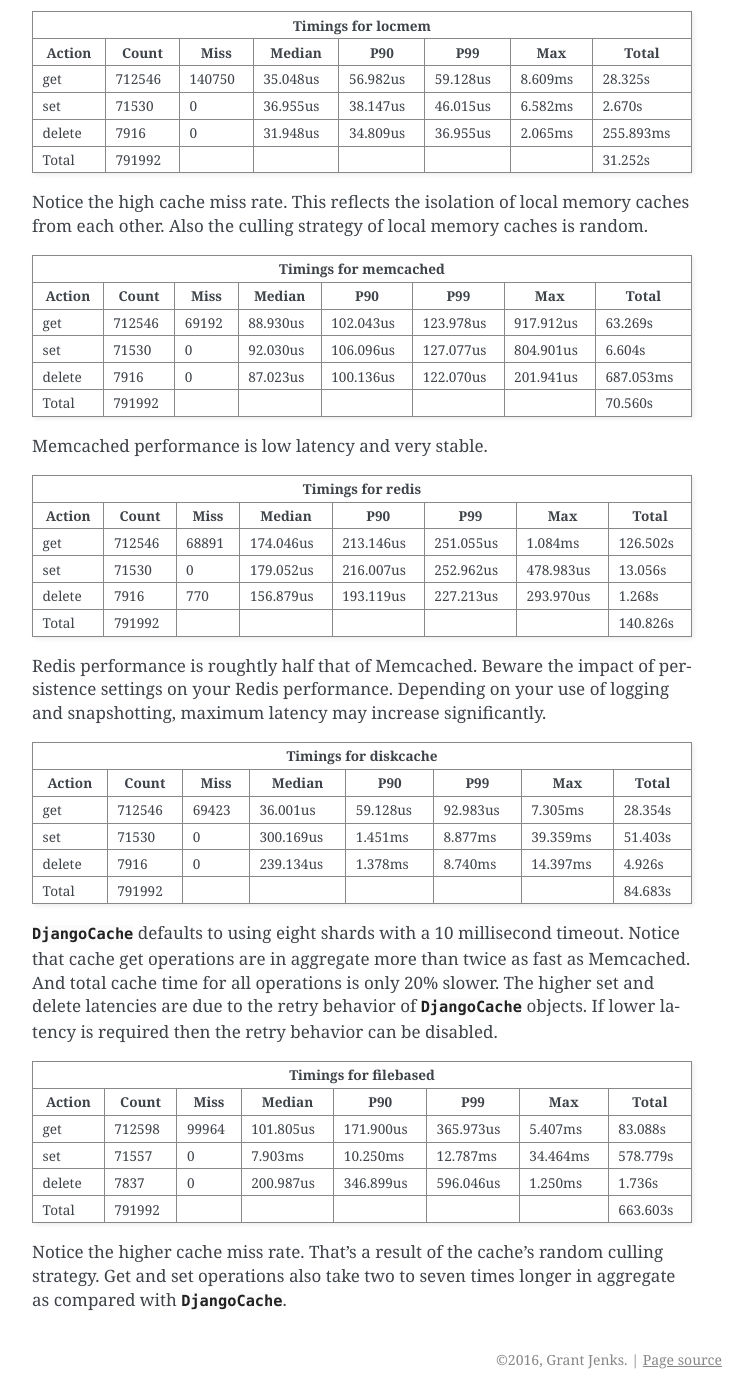
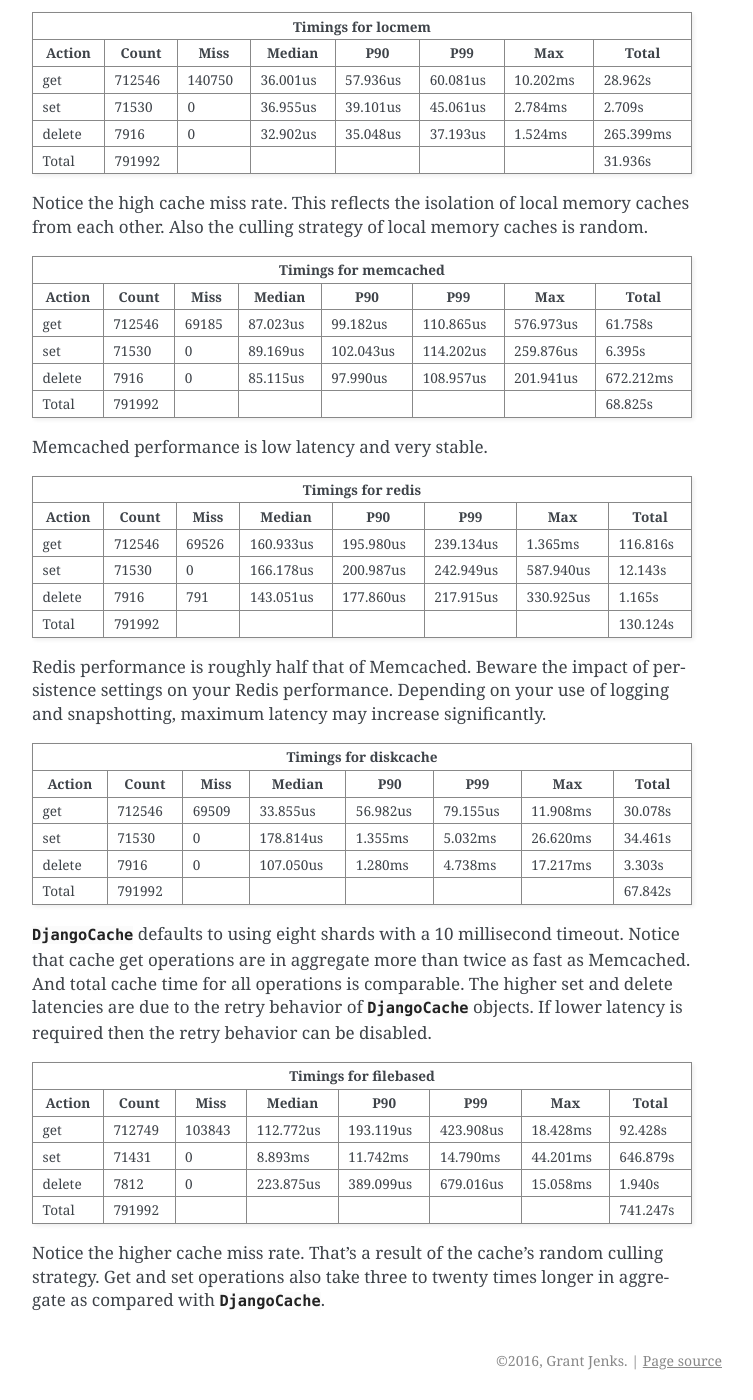
Before and after one commit to grantjenks/python-diskcache, a Sphinx documentation site: the page built from docs/djangocache-benchmarks.rst, in a window 1280 px wide and 1400 px high, scrolled down 5101 px. Shown: the whole window, without its empty margins (388-1141 px from the left). Built offline with Sphinx 7.4.7, drawn with Linux system fonts in a browser that asks for light colours.

Commit message:
Update benchmark graphs, data, and comments

```diff
--- a/docs/djangocache-benchmarks.rst
+++ b/docs/djangocache-benchmarks.rst
@@ -136,10 +136,10 @@
 -------------------------------------------------------------------------------
    Action     Count      Miss    Median       P90       P99       Max     Total
 ========= ========= ========= ========= ========= ========= ========= =========
-      get    712546    140750  35.048us  56.982us  59.128us   8.609ms  28.325s
-      set     71530         0  36.955us  38.147us  46.015us   6.582ms   2.670s
-   delete      7916         0  31.948us  34.809us  36.955us   2.065ms 255.893ms
-    Total    791992                                                    31.252s
+      get    712546    140750  36.001us  57.936us  60.081us  10.202ms  28.962s
+      set     71530         0  36.955us  39.101us  45.061us   2.784ms   2.709s
+   delete      7916         0  32.902us  35.048us  37.193us   1.524ms 265.399ms
+    Total    791992                                                    31.936s
 ========= ========= ========= ========= ========= ========= ========= =========
 
 Notice the high cache miss rate. This reflects the isolation of local memory
@@ -151,10 +151,10 @@
 -------------------------------------------------------------------------------
    Action     Count      Miss    Median       P90       P99       Max     Total
 ========= ========= ========= ========= ========= ========= ========= =========
-      get    712546     69192  88.930us 102.043us 123.978us 917.912us  63.269s
-      set     71530         0  92.030us 106.096us 127.077us 804.901us   6.604s
-   delete      7916         0  87.023us 100.136us 122.070us 201.941us 687.053ms
-    Total    791992                                                    70.560s
+      get    712546     69185  87.023us  99.182us 110.865us 576.973us  61.758s
+      set     71530         0  89.169us 102.043us 114.202us 259.876us   6.395s
+   delete      7916         0  85.115us  97.990us 108.957us 201.941us 672.212ms
+    Total    791992                                                    68.825s
 ========= ========= ========= ========= ========= ========= ========= =========
 
 Memcached performance is low latency and very stable.
@@ -164,13 +164,13 @@
 -------------------------------------------------------------------------------
    Action     Count      Miss    Median       P90       P99       Max     Total
 ========= ========= ========= ========= ========= ========= ========= =========
-      get    712546     68891 174.046us 213.146us 251.055us   1.084ms 126.502s
-      set     71530         0 179.052us 216.007us 252.962us 478.983us  13.056s
-   delete      7916       770 156.879us 193.119us 227.213us 293.970us   1.268s
-    Total    791992                                                   140.826s
+      get    712546     69526 160.933us 195.980us 239.134us   1.365ms 116.816s
+      set     71530         0 166.178us 200.987us 242.949us 587.940us  12.143s
+   delete      7916       791 143.051us 177.860us 217.915us 330.925us   1.165s
+    Total    791992                                                   130.124s
 ========= ========= ========= ========= ========= ========= ========= =========
 
-Redis performance is roughtly half that of Memcached. Beware the impact of
+Redis performance is roughly half that of Memcached. Beware the impact of
 persistence settings on your Redis performance. Depending on your use of
 logging and snapshotting, maximum latency may increase significantly.
 
@@ -179,17 +179,17 @@
 -------------------------------------------------------------------------------
    Action     Count      Miss    Median       P90       P99       Max     Total
 ========= ========= ========= ========= ========= ========= ========= =========
-      get    712546     69423  36.001us  59.128us  92.983us   7.305ms  28.354s
-      set     71530         0 300.169us   1.451ms   8.877ms  39.359ms  51.403s
-   delete      7916         0 239.134us   1.378ms   8.740ms  14.397ms   4.926s
-    Total    791992                                                    84.683s
+      get    712546     69509  33.855us  56.982us  79.155us  11.908ms  30.078s
+      set     71530         0 178.814us   1.355ms   5.032ms  26.620ms  34.461s
+   delete      7916         0 107.050us   1.280ms   4.738ms  17.217ms   3.303s
+    Total    791992                                                    67.842s
 ========= ========= ========= ========= ========= ========= ========= =========
 
 :class:`DjangoCache <diskcache.DjangoCache>` defaults to using eight shards
 with a 10 millisecond timeout. Notice that cache get operations are in
 aggregate more than twice as fast as Memcached. And total cache time for all
-operations is only 20% slower. The higher set and delete latencies are due to
-the retry behavior of :class:`DjangoCache <diskcache.DjangoCache>` objects. If
+operations is comparable. The higher set and delete latencies are due to the
+retry behavior of :class:`DjangoCache <diskcache.DjangoCache>` objects. If
 lower latency is required then the retry behavior can be disabled.
 
 ========= ========= ========= ========= ========= ========= ========= =========
@@ -197,12 +197,12 @@
 -------------------------------------------------------------------------------
    Action     Count      Miss    Median       P90       P99       Max     Total
 ========= ========= ========= ========= ========= ========= ========= =========
-      get    712598     99964 101.805us 171.900us 365.973us   5.407ms  83.088s
-      set     71557         0   7.903ms  10.250ms  12.787ms  34.464ms 578.779s
-   delete      7837         0 200.987us 346.899us 596.046us   1.250ms   1.736s
-    Total    791992                                                   663.603s
+      get    712749    103843 112.772us 193.119us 423.908us  18.428ms  92.428s
+      set     71431         0   8.893ms  11.742ms  14.790ms  44.201ms 646.879s
+   delete      7812         0 223.875us 389.099us 679.016us  15.058ms   1.940s
+    Total    791992                                                   741.247s
 ========= ========= ========= ========= ========= ========= ========= =========
 
 Notice the higher cache miss rate. That's a result of the cache's random
-culling strategy. Get and set operations also take two to seven times longer in
-aggregate as compared with :class:`DjangoCache <diskcache.DjangoCache>`.
+culling strategy. Get and set operations also take three to twenty times longer
+in aggregate as compared with :class:`DjangoCache <diskcache.DjangoCache>`.
```
Also changed, not shown: docs/cache-benchmarks.rst (+46 -46 lines), docs/_static/core-p1-delete.png, docs/_static/core-p1-get.png, docs/_static/core-p1-set.png, docs/_static/core-p8-delete.png, docs/_static/core-p8-get.png, docs/_static/core-p8-set.png, docs/_static/djangocache-delete.png, docs/_static/djangocache-get.png, docs/_static/djangocache-set.png.
